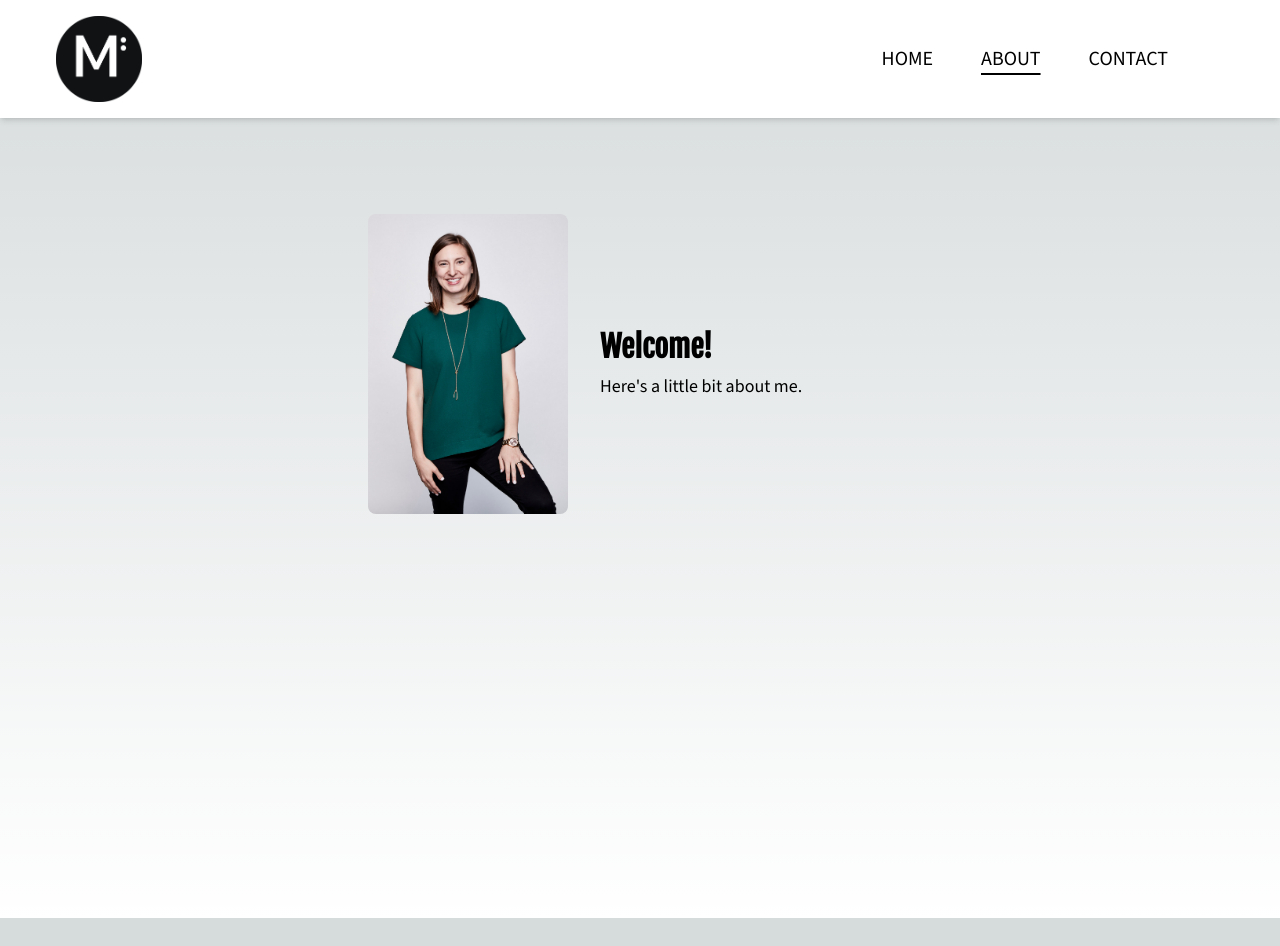
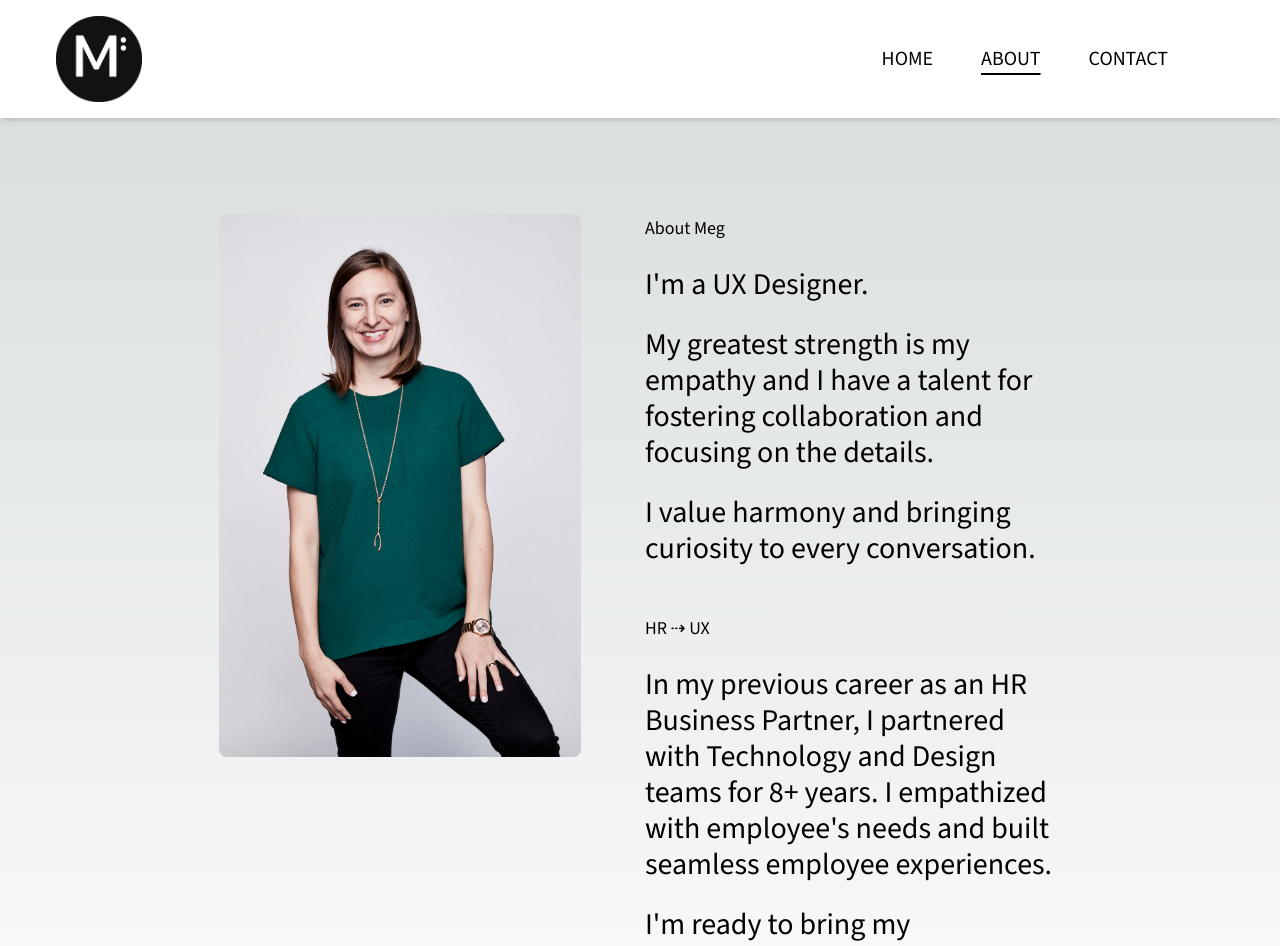
Before and after one commit to mshoemaker1/MyPortfolio, a Next.js app: page /about in a window 1280 px wide. Shown: the top 946 px of the page. Before the commit the page ends 918 px from the top, so only its background shows below. Built offline with nearby package versions, Linux system fonts and the light colour scheme.

Commit message:
about me

```diff
--- a/app/about/page.tsx
+++ b/app/about/page.tsx
@@ -3,27 +3,42 @@ import headshot from "../../public/Shoemaker_Meg-28544.jpg";
 
 export default function About() {
   return (
-    <main className="flex min-h-screen flex-col items-center justify-between p-24">
-      <div className="flex flex-col items-center w-full md:flex-row-reverse md:justify-end md:w-1/2">
-        {/* Text Container */}
-        <div className="md:ml-8">
-          <h3 className="text-3xl font-semibold text-left dark:text-white">
-            Welcome!
-          </h3>
-          <p className="text-left mt-2 dark:text-gray-300">
-            Here's a little bit about me.
-          </p>
-        </div>
+    <main className="flex min-h-screen flex-col items-center justify-between p-12 sm:p-24">
+      <div className="flex flex-col items-start w-full md:flex-row md:justify-end md:w-10/12">
         {/* Image */}
-        <div className="mt-4 md:mt-0">
+        <div className="mt-4 md:mt-0 md:mx-8">
           <Image
             src={headshot}
             alt="Meg Shoemaker headshot"
-            className="rounded-lg"
-            width={200}
-            height={200}
+            className="rounded-lg mb-12"
             placeholder="blur"
           />
+        </div>
+        {/* Text Container */}
+        <div className="md:mx-8">
+          <div>
+            <p className="text-lg text-left mb-6">About Meg</p>
+            <p className="text-3xl text-left mt-2 my-6">I'm a UX Designer.</p>
+            <p className="text-3xl text-left mt-2 my-6">
+              My greatest strength is my empathy and I have a talent for
+              fostering collaboration and focusing on the details.
+            </p>
+            <p className="text-3xl text-left mt-2 my-6">
+              I value harmony and bringing curiosity to every conversation.
+            </p>
+          </div>
+          <div>
+            <p className="text-lg text-left mb-6 mt-12">{`HR ⇢ UX`}</p>
+            <p className="text-3xl text-left mt-2 my-6">
+              In my previous career as an HR Business Partner, I partnered with
+              Technology and Design teams for 8+ years. I empathized with
+              employee's needs and built seamless employee experiences.
+            </p>
+            <p className="text-3xl text-left mt-2 my-6">
+              I'm ready to bring my collaborative spirit to the iterative and
+              creative process of UX Design.
+            </p>
+          </div>
         </div>
       </div>
     </main>
```
